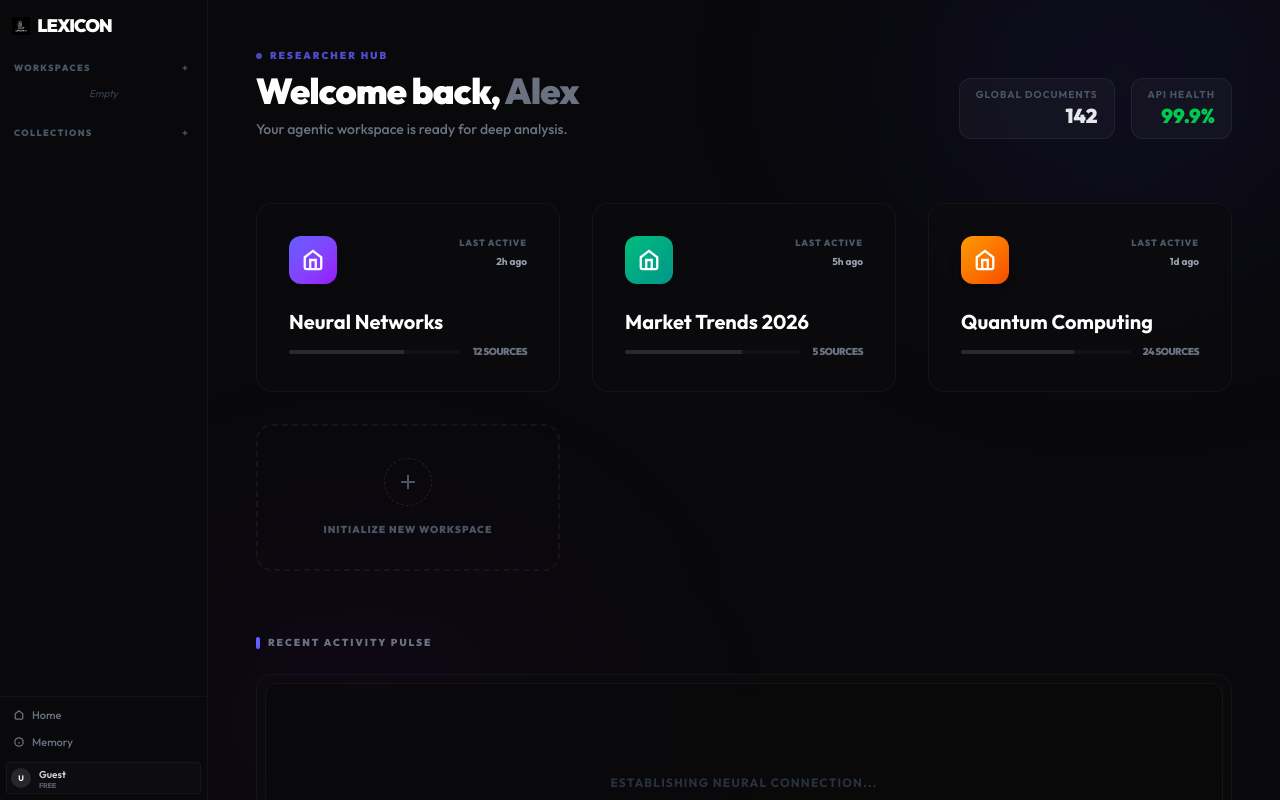
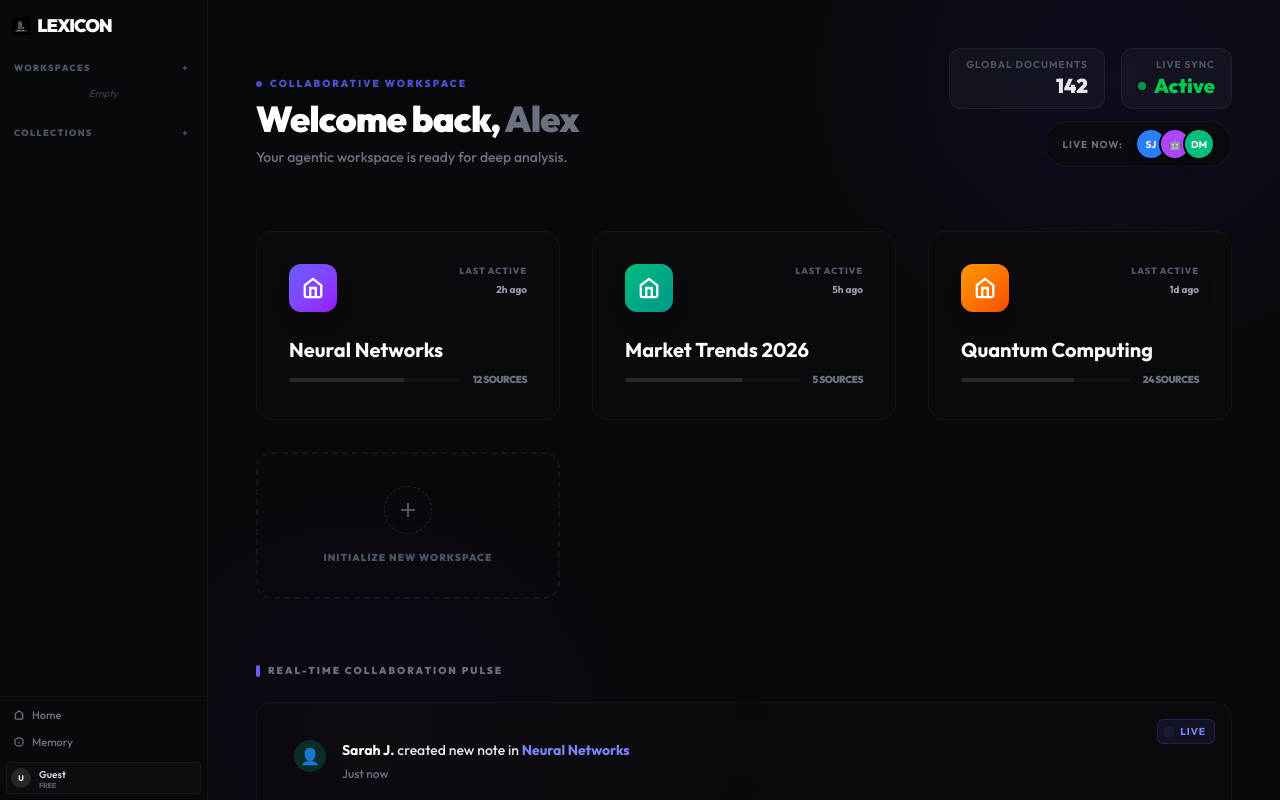
Before and after one commit to kalyan-1845/lexicon, a Next.js app in the folder frontend/: page /dashboard in a window 1280 px wide. Built offline with nearby package versions, Linux system fonts and the light colour scheme.

Commit message:
feat(ui): implement real-time collaborative ecosystem dashboard

```diff
--- a/frontend/src/app/dashboard/page.tsx
+++ b/frontend/src/app/dashboard/page.tsx
@@ -1,5 +1,5 @@
 "use client";
-import { useState } from "react";
+import { useState, useEffect } from "react";
 import Sidebar from "@/components/Sidebar";
 
 export default function Dashboard() {
@@ -8,6 +8,33 @@ export default function Dashboard() {
     { id: "2", name: "Market Trends 2026", docs: 5, lastActive: "5h ago", color: "from-emerald-500 to-teal-600" },
     { id: "3", name: "Quantum Computing", docs: 24, lastActive: "1d ago", color: "from-amber-500 to-orange-600" },
   ]);
+
+  // LEVEL 3 FEATURE: Real-Time Collaborative Ecosystem State
+  const [collaborators] = useState([
+    { id: "c1", name: "Sarah J.", avatar: "SJ", color: "bg-blue-500", status: "Editing Neural Networks" },
+    { id: "c2", name: "Agent Analyst", avatar: "🤖", color: "bg-purple-500", status: "Synthesizing Quantum data" },
+    { id: "c3", name: "David M.", avatar: "DM", color: "bg-emerald-500", status: "Uploading Market Trends" },
+  ]);
+
+  const [activities, setActivities] = useState([
+    { id: "a1", user: "Sarah J.", action: "created new note in", target: "Neural Networks", time: "Just now", type: "user" },
+    { id: "a2", user: "Agent Researcher", action: "indexed 5 new PDFs for", target: "Market Trends 2026", time: "2m ago", type: "agent" },
+    { id: "a3", user: "David M.", action: "resolved conflict in", target: "Quantum Computing", time: "15m ago", type: "user" },
+  ]);
+
+  // Simulate real-time incoming events for the collaborative pulse
+  useEffect(() => {
+    const interval = setInterval(() => {
+      const newEvents = [
+        { id: Date.now().toString(), user: "Agent Fact-Checker", action: "verified citations in", target: "Neural Networks", time: "Just now", type: "agent" },
+        { id: Date.now().toString(), user: "Sarah J.", action: "commented on", target: "Market Trends 2026", time: "Just now", type: "user" },
+        { id: Date.now().toString(), user: "Agent Writer", action: "drafted summary for", target: "Quantum Computing", time: "Just now", type: "agent" }
+      ];
+      const randomEvent = newEvents[Math.floor(Math.random() * newEvents.length)];
+      setActivities(prev => [randomEvent, ...prev].slice(0, 5)); // keep last 5
+    }, 8000);
+    return () => clearInterval(interval);
+  }, []);
 
   return (
     <div className="flex h-screen bg-[#09090b] text-white selection:bg-indigo-500/30">
@@ -21,7 +48,7 @@ export default function Dashboard() {
         onCollectionChange={() => {}}
         onAddCollection={() => {}}
       />
-      <main className="flex-1 overflow-y-auto relative">
+      <main className="flex-1 overflow-y-auto relative scroll-smooth">
         {/* Luxury Background Gradients */}
         <div className="absolute top-[-10%] right-[-5%] w-[40%] h-[40%] rounded-full bg-indigo-600/10 blur-[120px] pointer-events-none" />
         <div className="absolute bottom-[-10%] left-[-5%] w-[40%] h-[40%] rounded-full bg-purple-600/5 blur-[120px] pointer-events-none" />
@@ -31,19 +58,41 @@ export default function Dashboard() {
             <div className="animate-in fade-in slide-in-from-left-4 duration-700">
               <div className="flex items-center gap-2 mb-2">
                 <span className="w-1.5 h-1.5 rounded-full bg-indigo-500 animate-pulse" />
-                <span className="text-[10px] font-black text-indigo-500/80 uppercase tracking-[0.2em]">Researcher Hub</span>
+                <span className="text-[10px] font-black text-indigo-500/80 uppercase tracking-[0.2em]">Collaborative Workspace</span>
               </div>
               <h1 className="text-4xl font-black tracking-tight mb-2">Welcome back, <span className="text-gray-500">Alex</span></h1>
               <p className="text-gray-500 font-medium text-sm">Your agentic workspace is ready for deep analysis.</p>
             </div>
+
+            <div className="flex flex-col items-end gap-3">
               <div className="flex gap-4">
                  <div className="px-4 py-2 bg-white/[0.03] border border-white/[0.06] rounded-xl flex flex-col items-end animate-in fade-in slide-in-from-right-4 duration-700">
                    <span className="text-[10px] font-bold text-gray-600 uppercase tracking-widest">Global Documents</span>
                    <span className="text-xl font-black text-gray-200">142</span>
                  </div>
                  <div className="px-4 py-2 bg-white/[0.03] border border-white/[0.06] rounded-xl flex flex-col items-end animate-in fade-in slide-in-from-right-4 duration-700 delay-100">
-                 <span className="text-[10px] font-bold text-gray-600 uppercase tracking-widest">API Health</span>
-                 <span className="text-xl font-black text-green-500">99.9%</span>
+                   <span className="text-[10px] font-bold text-gray-600 uppercase tracking-widest">Live Sync</span>
+                   <div className="flex items-center gap-2">
+                     <span className="w-2 h-2 rounded-full bg-green-500 animate-pulse"></span>
+                     <span className="text-xl font-black text-green-500">Active</span>
+                   </div>
+                 </div>
+              </div>
+
+              {/* Active Collaborators Avatar Stack */}
+              <div className="flex items-center gap-3 bg-[#0c0c0e]/80 border border-white/[0.04] rounded-full px-4 py-1.5 animate-in fade-in slide-in-from-right-4 duration-700 delay-200">
+                <span className="text-[10px] font-bold text-gray-500 uppercase tracking-widest">Live Now:</span>
+                <div className="flex -space-x-2">
+                  {collaborators.map((c) => (
+                    <div key={c.id} title={c.status} className={`w-8 h-8 rounded-full ${c.color} border-2 border-[#09090b] flex items-center justify-center text-[10px] font-bold shadow-lg cursor-pointer hover:-translate-y-1 transition-transform relative group`}>
+                      {c.avatar}
+                      {/* Tooltip */}
+                      <div className="absolute top-10 w-max px-2 py-1 bg-white/10 backdrop-blur-md rounded border border-white/10 text-[9px] opacity-0 group-hover:opacity-100 transition-opacity pointer-events-none z-50">
+                        {c.name} - {c.status}
+                      </div>
+                    </div>
+                  ))}
+                </div>
               </div>
             </div>
           </header>
@@ -93,11 +142,30 @@ export default function Dashboard() {
           <section className="animate-in fade-in slide-in-from-bottom-8 duration-1000 delay-500 fill-mode-both">
             <div className="flex items-center gap-2 mb-6">
               <div className="w-1 h-3 bg-indigo-500 rounded-full" />
-              <h2 className="text-[10px] font-black text-gray-500 uppercase tracking-[0.2em]">Recent Activity Pulse</h2>
+              <h2 className="text-[10px] font-black text-gray-500 uppercase tracking-[0.2em]">Real-Time Collaboration Pulse</h2>
             </div>
-            <div className="bg-[#0c0c0e]/50 backdrop-blur-md border border-white/[0.04] rounded-2xl p-2">
-              <div className="h-[200px] w-full bg-[#09090b]/50 rounded-xl border border-white/5 flex items-center justify-center">
-                 <p className="text-xs font-bold text-gray-700 uppercase tracking-widest animate-pulse">Establishing Neural Connection...</p>
+
+            <div className="bg-[#0c0c0e]/50 backdrop-blur-md border border-white/[0.04] rounded-2xl p-6 relative overflow-hidden">
+              <div className="absolute top-0 right-0 p-4">
+                 <span className="flex items-center gap-2 text-[10px] font-bold text-indigo-400 uppercase tracking-widest bg-indigo-500/10 px-2 py-1 rounded-md border border-indigo-500/20">
+                   <span className="w-1.5 h-1.5 bg-indigo-400 rounded-full animate-ping"></span> Live
+                 </span>
+              </div>
+
+              <div className="space-y-4 max-h-[300px] overflow-y-auto pr-2 custom-scrollbar">
+                {activities.map((activity) => (
+                  <div key={activity.id} className="flex items-start gap-4 p-3 hover:bg-white/[0.02] rounded-xl transition-colors border border-transparent hover:border-white/5 animate-in fade-in slide-in-from-top-2">
+                     <div className={`w-8 h-8 rounded-full flex items-center justify-center flex-shrink-0 ${activity.type === 'agent' ? 'bg-purple-500/20 text-purple-400' : 'bg-emerald-500/20 text-emerald-400'}`}>
+                       {activity.type === 'agent' ? '🤖' : '👤'}
+                     </div>
+                     <div className="flex-1 min-w-0">
+                       <p className="text-sm font-medium text-gray-200">
+                         <span className="font-bold text-white">{activity.user}</span> {activity.action} <span className="font-bold text-indigo-400 cursor-pointer hover:underline">{activity.target}</span>
+                       </p>
+                       <span className="text-xs text-gray-500 font-medium">{activity.time}</span>
+                     </div>
+                  </div>
+                ))}
               </div>
             </div>
           </section>
```
Lines whose indentation alone changed are shown as unchanged.
